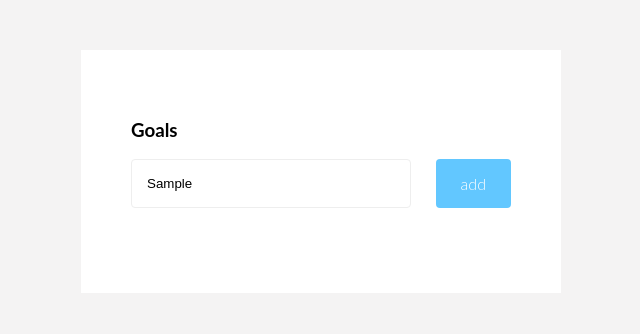
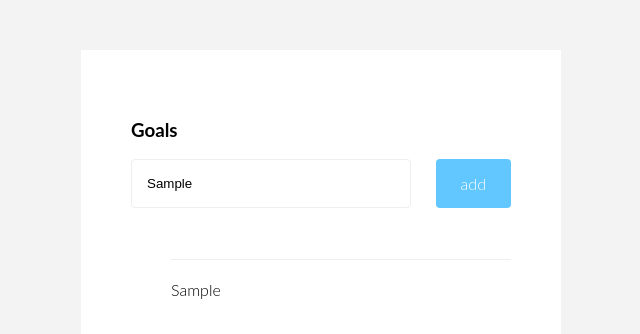
Before and after one commit to IulianStave/goals, a React (Create React App) app: page / in a window 1280 px wide. Both pictures are taken after typing "Sample" into the empty fields and a click on the button "add". Shown: the top 334 px of the page, without its empty margins (319-959 px from the left). Built offline with nearby package versions, Linux system fonts and the light colour scheme; the HTML template or start-up script is replaced by a standard one.

Commit message:
Add List component

```diff
--- a/src/components/App.js
+++ b/src/components/App.js
@@ -1,6 +1,7 @@
 import React from "react";
 import "../styles/App.css";
 import InputForm from "./InputForm";
+import List from "./List";
 
 class App extends React.Component {
   constructor(props) {
@@ -23,7 +24,9 @@ class App extends React.Component {
           // pendingItem={this.state.pendingItem}
           value={this.state.pendingItem}
         />
+
         {/* <div> {this.state.pendingItem}</div> */}
+        <List list={this.state.list}/>
       </div>
     );
   }
--- /dev/null
+++ b/src/components/List.js
@@ -0,0 +1,14 @@
+import React from "react";
+
+const List = (props) => {
+  return (
+    <ul>
+      {props.list.map((item, index) => (
+        <li key={index}>{item.goal}</li>
+        // <ListItem key={index} item={item.goal}/>
+      ))}
+    </ul>
+  );
+};
+
+export default List;
```
